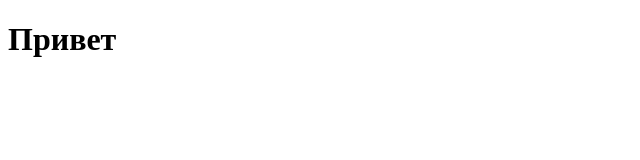
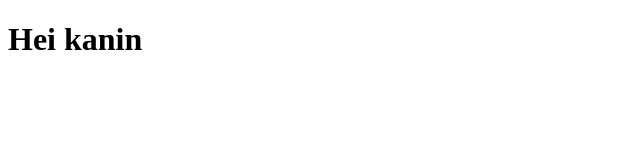
Before and after one commit to BigSiCorp/bootcamp, a plain HTML site: page index.html in a window 1280 px wide. Shown: the whole page, without its empty margins (0-640 px from the left). Drawn offline with Linux system fonts and the light colour scheme.

Commit message:
Update index.html

```diff
--- a/index.html
+++ b/index.html
@@ -7,6 +7,6 @@
     <title>Document</title>
 </head>
 <body>
-    <h1>Привет</h1>
+    <h1>Hei kanin</h1>
 </body>
 </html>
```
